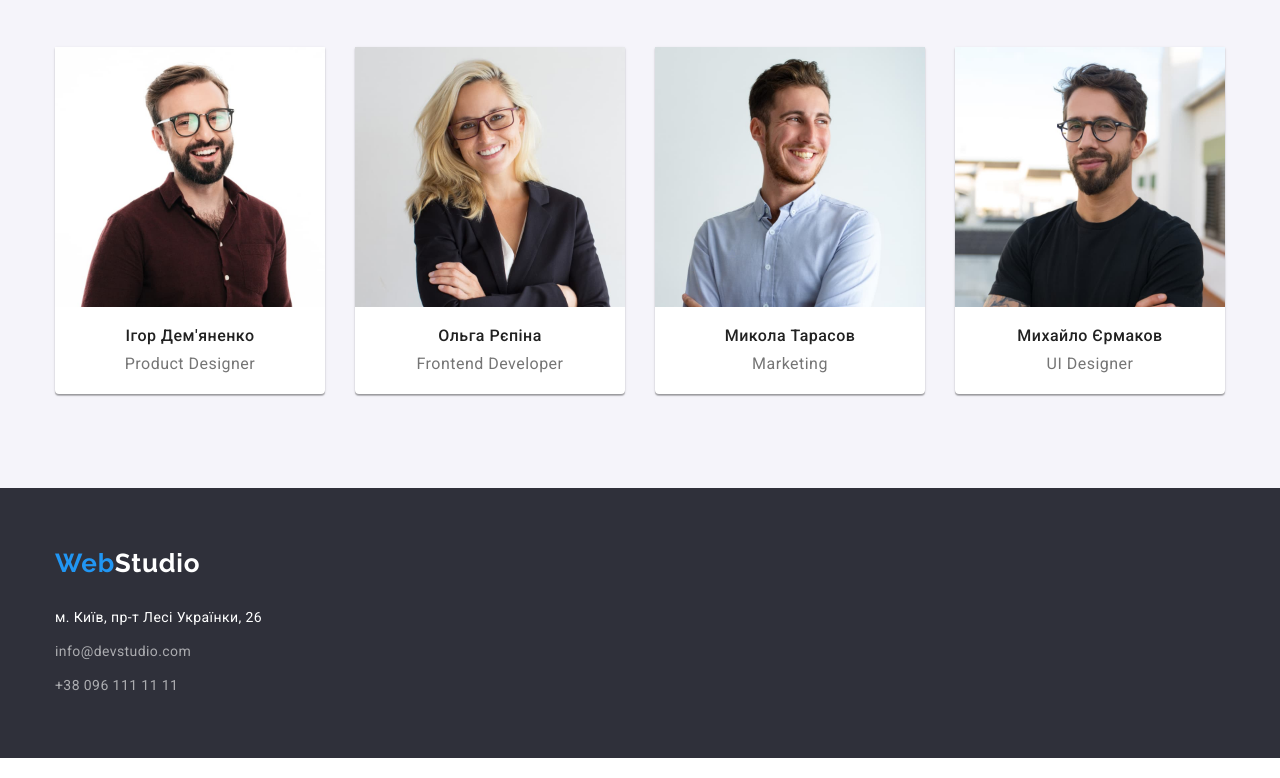
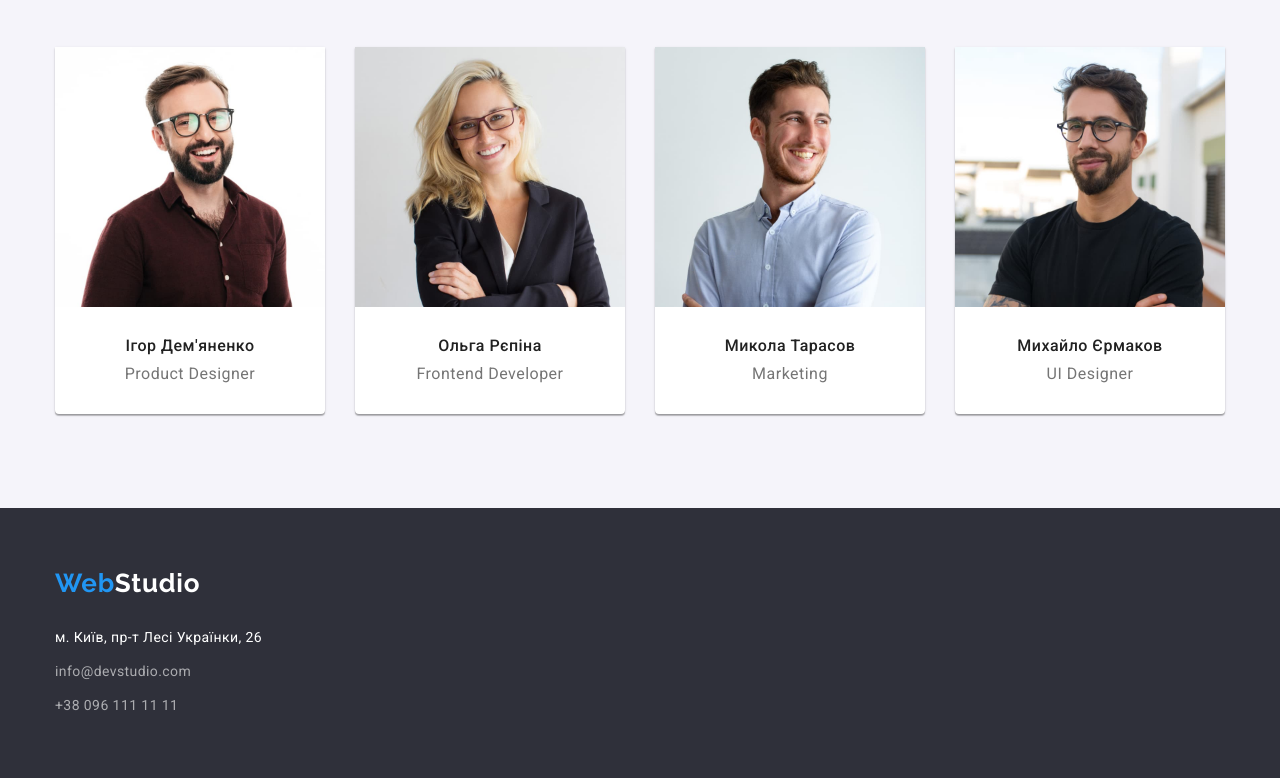
Before and after one commit to bogdanilchenko1987/goit-markup-hw-03, a plain HTML site: page index.html in a window 1280 px wide. Shown: the part 1589-2367 px from the top of the page. Drawn offline with nearby package versions, Linux system fonts and the light colour scheme.

Commit message:
new padding

```diff
--- a/css/styles.css
+++ b/css/styles.css
@@ -269,7 +269,7 @@ span {
 }
 
 .team-card {
-  padding: 20px 32px;
+  padding: 30px 32px;
 }
 
 .footer {
```
